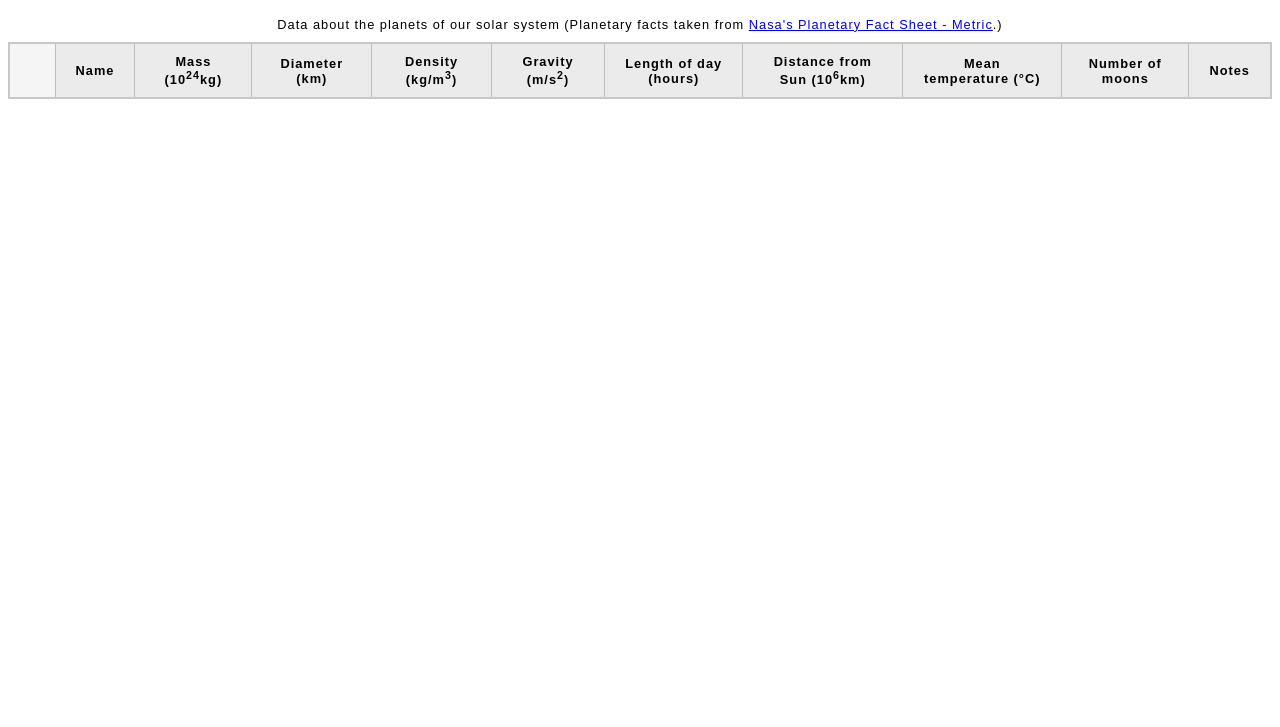
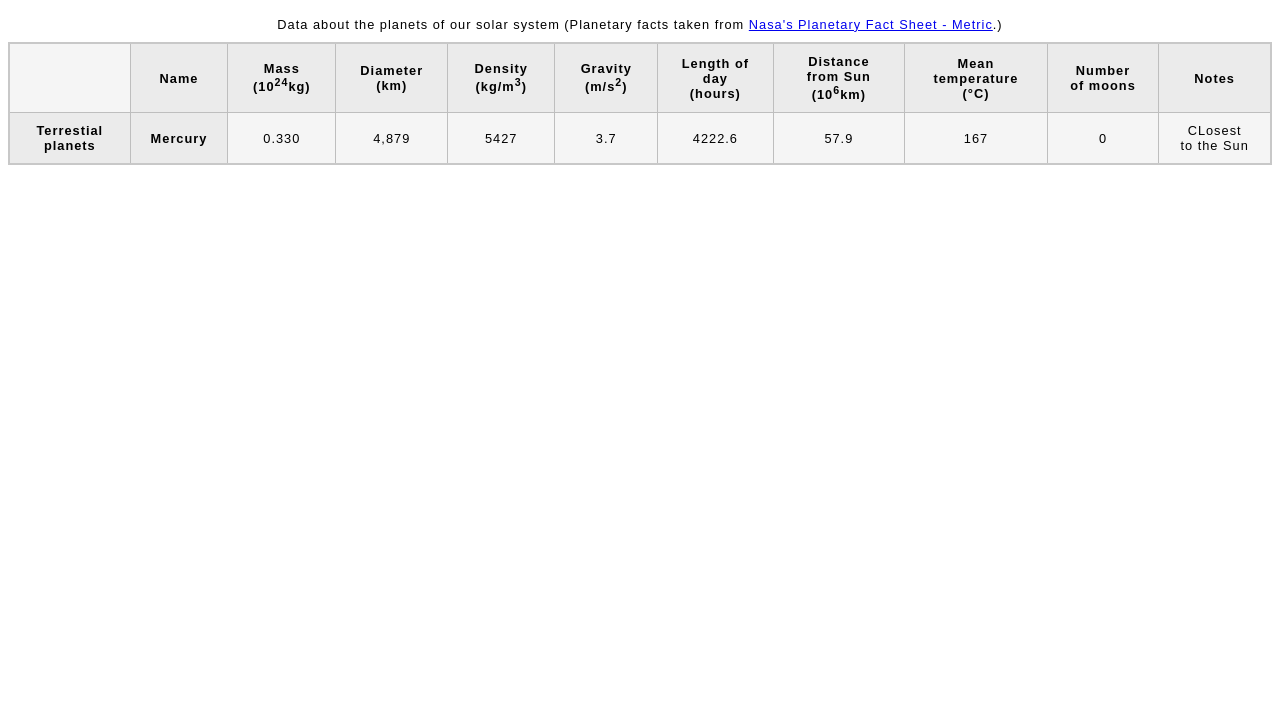
Before and after one commit to johnravendev/html-assessment-structuring-planet-data, a plain HTML site: page index.html in a window 1280 px wide. Shown: the part 73-800 px from the top of the page. Drawn offline with Linux system fonts and the light colour scheme.

Commit message:
Colspan attributed added to <td> and new table structure <tbody>

```diff
--- a/index.html
+++ b/index.html
@@ -27,7 +27,7 @@
             </colgroup>
             <thead>
                 <tr>
-                    <td>&nbsp;</td>
+                    <td colspan="2">&nbsp;</td>
                     <th>Name</th>
                     <th>Mass (10<sup>24</sup>kg)</th>
                     <th>Diameter (km)</th>
@@ -41,6 +41,21 @@
                 </tr>
             </thead>
             <tbody>
+                <tr>
+                    <th colspan="2" rowspan="2">Terrestial planets</th>
+                    <th>Mercury</th>
+                    <td>0.330</td>
+                    <td>4,879</td>
+                    <td>5427</td>
+                    <td>3.7</td>
+                    <td>4222.6</td>
+                    <td>57.9</td>
+                    <td>167</td>
+                    <td>0</td>
+                    <td>CLosest to the Sun</td>
+                </tr>
+            </tbody>
+            <tbody>
                 <tr></tr>
             </tbody>
         </table>
```
